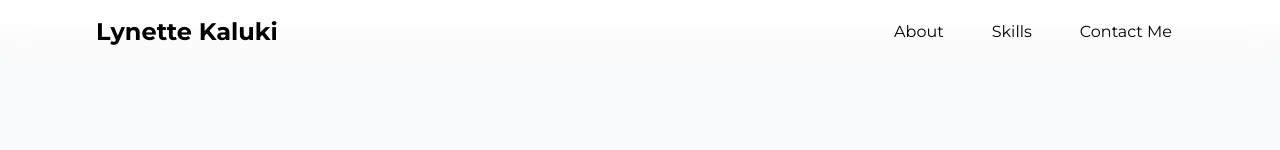
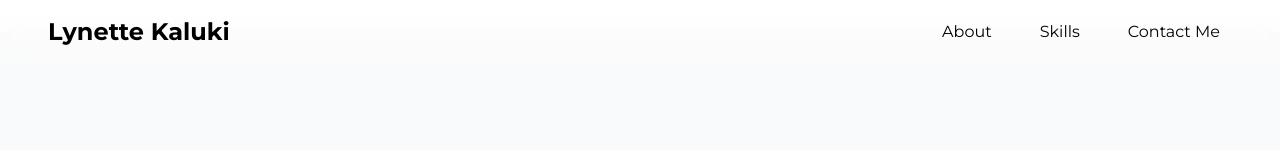
Before and after one commit to Mwandii/kaluki-website, a React (Vite) app: page / in a window 1280 px wide. Shown: the top 150 px of the page. Built offline with nearby package versions, Linux system fonts and the light colour scheme.

Commit message:
remove horizontal scroll bug

```diff
--- a/src/Pages/Homepage.jsx
+++ b/src/Pages/Homepage.jsx
@@ -8,7 +8,7 @@ import Skills from "../components/Skills";
 
 function Homepage () {
     return (
-        <div className="montserrat">
+        <div className="montserrat overflow-x-hidden">
         <Navbar/>
         <Hero/>
         <About/>
--- a/src/components/About.jsx
+++ b/src/components/About.jsx
@@ -11,7 +11,7 @@ function About() {
         <div className="flex flex-col md:flex-row items-center gap-8 md:gap-12 lg:gap-16">
           {/* Image */}
           <div className="w-full  flex justify-center">
-            <div className="relative w-64 h-64 md:w-120 md:h-80">
+            <div className="relative w-64 h-64 md:w-100 md:h-80 lg:w-120 lg:h-80">
               <img
                 src="https://images.unsplash.com/photo-1573167474706-deb8c54d0bc7?w=500&auto=format&fit=crop&q=60&ixlib=rb-4.1.0&ixid=M3wxMjA3fDB8MHxzZWFyY2h8Mzl8fGJsYWNrJTIwZmVtYWxlJTIwdGVhY2hlcnxlbnwwfHwwfHx8MA%3D%3D"
                 alt="Developer illustration"
--- a/src/components/ContactMe.jsx
+++ b/src/components/ContactMe.jsx
@@ -1,6 +1,6 @@
 function ContactMe() {
   return (
-    <section id="contact" className="py-16 md:py-24 px-6 md:px-12 lg:px-24 bg-stone-50">
+    <section id="contact" className="py-16 md:py-24 px-6 md:px-12 lg:px-24 bg-gray-50">
       <div className="max-w-4xl mx-auto">
         {/* Section Title */}
         <div className="text-center mb-12 md:mb-16">
--- a/src/components/Hero.jsx
+++ b/src/components/Hero.jsx
@@ -59,7 +59,7 @@ function Hero() {
         {/* Right side: Profile image */}
         <div className="shrink-0">
           <div className="relative">
-            <div className="shadow-md rounded-full w-56 h-56 md:w-92 md:h-92 overflow-hidden">
+            <div className="shadow-md rounded-full w-56 h-56 md:w-82 md:h-82 lg:h-92 lg:w-92 overflow-hidden">
               <img
                 src="https://images.unsplash.com/photo-1633419798503-0b0c628f267c?w=400"
                 alt="Lynette"
--- a/src/components/Navbar.jsx
+++ b/src/components/Navbar.jsx
@@ -19,10 +19,10 @@ useEffect(() => {
   };
 
   return (
-    <nav className={`fixed top-0 left-0 right-0 z-50 backdrop-blur-md transition-all duration-300 ${
+    <nav className={`fixed inset-x-0 top-0 w-full z-50 backdrop-blur-md transition-all duration-300 ${
         isScrolled ? "bg-white/70 shadow-md" : "bg-white/20 shadow-none"
       }`}>
-      <div className="flex justify-between items-center px-6 md:px-12 lg:px-24 py-4">
+      <div className="max-w-7xl mx-auto flex justify-between items-center px-6 md:px-12 py-4">
         <h1 href="/" className="text-xl md:text-2xl font-bold cursor-pointer">Lynette Kaluki</h1>
 
         {/* Desktop Menu */}
```
